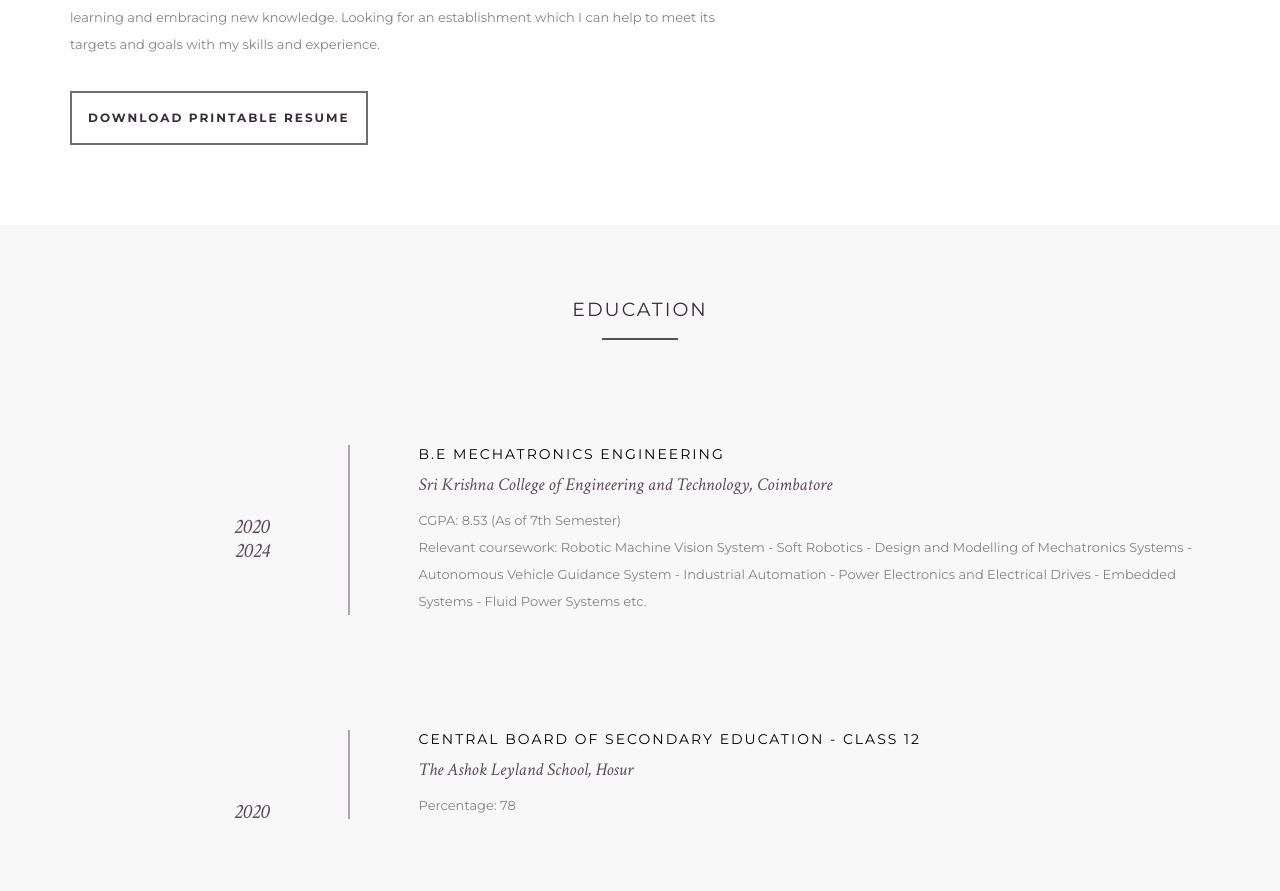
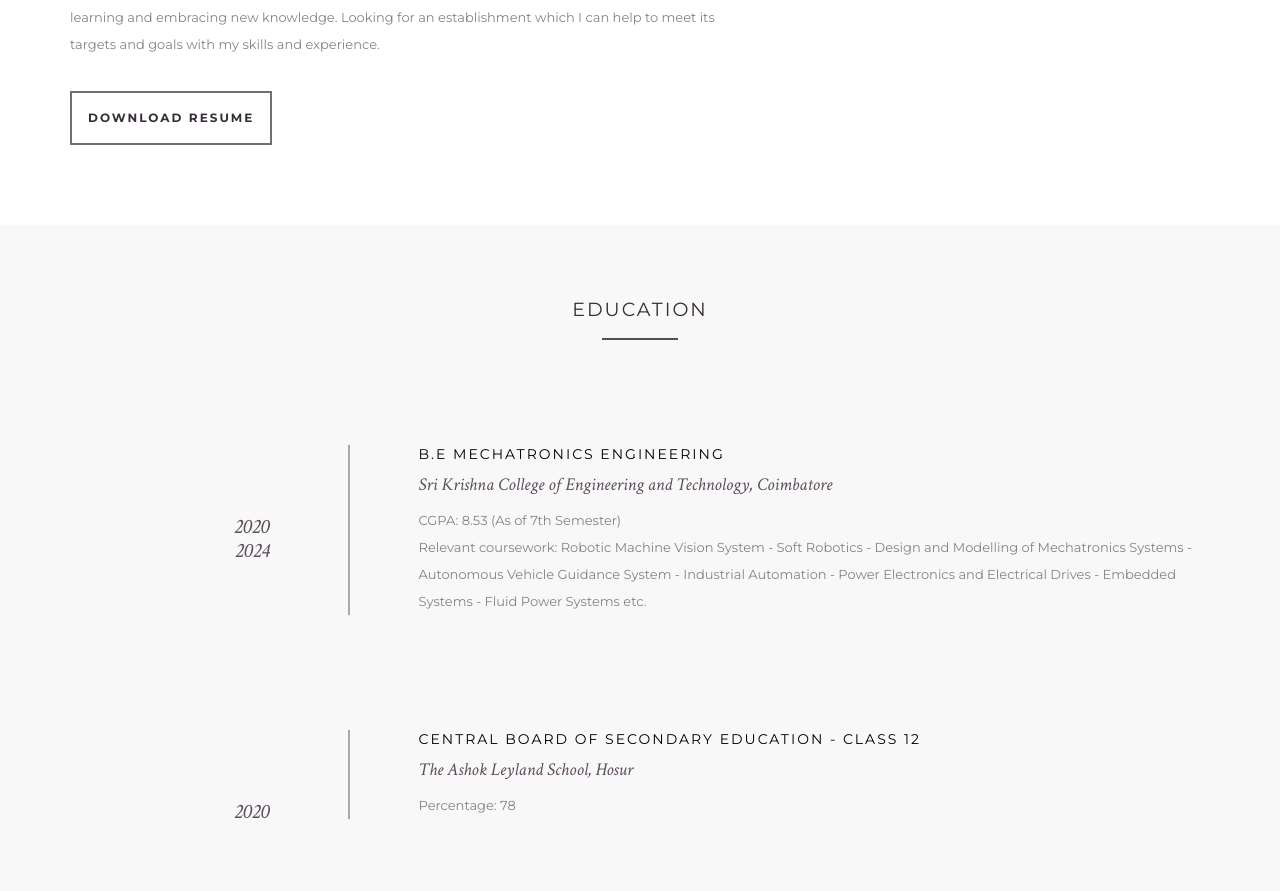
Before and after one commit to ki-orhs/ki-orhs.github.io, a plain HTML site: page index.html in a window 1280 px wide. Shown: the part 1496-2387 px from the top of the page. Drawn offline with nearby package versions, Linux system fonts and the light colour scheme; some packages are replaced by stand-ins of ours; a script that the page names is missing.

Commit message:
index.html

```diff
--- a/index.html
+++ b/index.html
@@ -108,7 +108,7 @@
             <p>Hi, I'm Kishoor. Currently engaged in the field of mechatronics engineering. For those unfamiliar, Mechatronics is like the fusion cuisine of engineering—it's where mechanical and electronics engineering shake hands and collaborate to create technological magic!Why did I chose this course?? Basically I'm a computer enthusiast who loves to work with the systems all day. The foundation for pursuing Mechatronics was laid back in 2018 during my 10th-grade when I participated in an all-India robotics competition, where my proficiency in robotics became apparent, fueling my interest in the field. Faced with the pivotal choice between computer science and mechatronics, I opted for mechatronics to further explore my fascination with robotics. Nevertheless, I remain an passionate computer enthusiast, relishing the thrill of working with systems and navigating through troubleshooting challenges. After all, where's the fun without a bit of computer wizardry? </p>
 <p>Apart from being a Techie I developed a sense for writing blogs where I channel my creativity in writing. Find my writings <a href="https://medium.com/@ki.orhs16" target="_blank">here.</a> And if you do visit my page, please do follow.(P.S Makes me write more :) ) <br><br>I possess a self-driven nature and a strong sense of curiosity, constantly seeking opportunities for learning and embracing new knowledge. Looking for an establishment which I can help to meet
   its targets and goals with my skills and experience. </p>
-<p><a href="/Docs/Kishoor H S.pdf" target="_blank" role="button" class="btn btn-primary btn-lg">Download Printable Resume</a></p>
+<p><a href="/Docs/Kishoor H S.pdf" target="_blank" role="button" class="btn btn-primary btn-lg">Download Resume</a></p>
         </div>
 
       </div>
```
